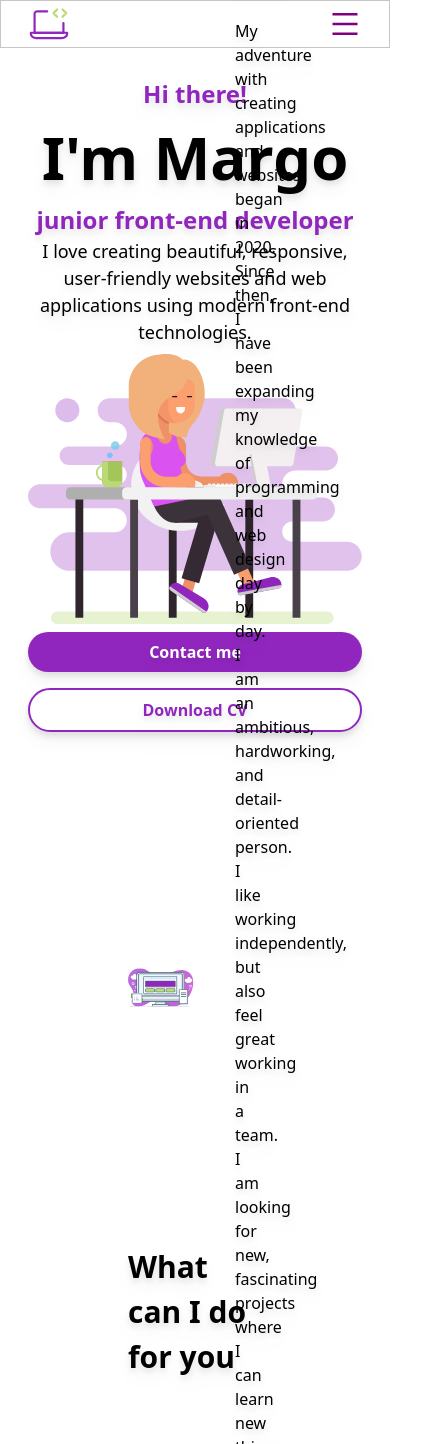
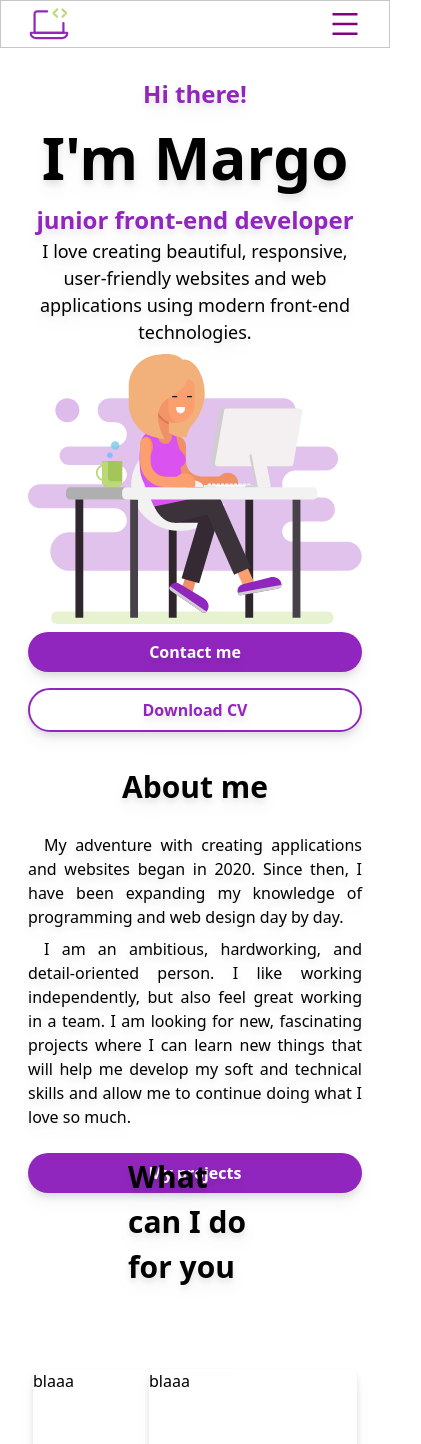
Before and after one commit to Margo1212/margo-portfolio, a Next.js app: page / in a window 390 px wide. Shown: the top 1444 px of the page, 421 px wide, since content can reach past the window. Built offline with nearby package versions, Linux system fonts and the light colour scheme.

Commit message:
responsive styles of about section

```diff
--- a/src/components/Button/Button.tsx
+++ b/src/components/Button/Button.tsx
@@ -11,14 +11,14 @@ const variantClasses: Record<ButtonVariants, string> = {
 	filled:
 		"rounded-full p-2 drop-shadow-lg bg-primary-300 text-[#fff] hover:bg-primary-100 active:bg-primary-500",
 	outline:
-		"rounded-full p-2 drop-shadow-lg border-2 bg-[#fff] border-primary-300 text-primary-300  hover:border-primary-100 hover:text-primary-100 active:border-primary-500 active:text-primary-500",
+		"rounded-full p-2 drop-shadow-lg border-2 bg-[#fff] border-primary-300 text-primary-300 hover:border-primary-100 hover:text-primary-100 active:border-primary-500 active:text-primary-500",
 }
 
 export const Button = (props: ButtonProps) => {
 	const { children, variant } = props
 	return (
 		<button
-			className={`${variantClasses[variant as keyof Record<ButtonVariants, string>]} lg:w-36`}
+			className={`${variantClasses[variant as keyof Record<ButtonVariants, string>]} lg:w-36 w-full`}
 			{...props}
 		>
 			{children}
--- a/src/styles/globals.css
+++ b/src/styles/globals.css
@@ -9,4 +9,5 @@
 html,
 body {
 	min-height: 100vh;
+	overflow-x: hidden;
 }
--- a/src/views/MainView/sections/AboutSection.tsx
+++ b/src/views/MainView/sections/AboutSection.tsx
@@ -5,15 +5,18 @@ import Link from "next/link"
 
 export const AboutSection = () => {
 	return (
-		<section id="about" className="container w-full h-[32rem] px-32 flex items-center">
-			<div className="w-1/2 flex justify-center">
+		<section
+			id="about"
+			className="w-screen py-6 px-7 h-[50vh] lg:w-screen grid lg:grid-cols-2 lg:h-[32rem] lg:px-32 space-y-2"
+		>
+			<div className="hidden lg:flex lg:justify-center">
 				<AboutImage />
 			</div>
-			<div className="w-1/2 flex-col items-center px-10">
+			<div className="w-full lg:flex  lg:flex-col items-center space-y-6 text-center lg:pl-5">
 				<Text weigth="semibold" color="primary" size="text-3xl">
 					About me
 				</Text>
-				<div className="mt-5 mb-10 pr-10">
+				<div className="lg:mt-5 lg:mb-10 text-justify indent-4 space-y-2">
 					<Text weigth="normal" color="text-dark" size="text-base">
 						My adventure with creating applications and websites began in 2020. Since then, I have been
 						expanding my knowledge of programming and web design day by day.
@@ -25,7 +28,7 @@ export const AboutSection = () => {
 						continue doing what I love so much.
 					</Text>
 				</div>
-				<Button width="sm" variant="filled">
+				<Button variant="filled">
 					<Link href="/projects">
 						<Text weigth="semibold" color="#fff" size="text-base">
 							My projects
--- a/src/views/MainView/sections/HomeSection.tsx
+++ b/src/views/MainView/sections/HomeSection.tsx
@@ -8,7 +8,7 @@ export const HomeSection = () => {
 	return (
 		<section
 			id="home"
-			className=" w-screen m-0 px-7 pt-7 space-y-2 grid grid-cols-1 lg:justify-items-stretch lg:px-32 lg:place-items-center lg:grid-cols-2 lg:grid-rows-5 lg:h-[calc(min(100vh-80px))] "
+			className=" w-screen m-0 px-7 pt-7 space-y-2 grid grid-cols-1 lg:w-screen lg:justify-items-stretch lg:px-32 lg:place-items-center lg:grid-cols-2 lg:grid-rows-5 lg:h-[calc(min(100vh-80px))] "
 		>
 			<div className="text-center md:text-start lg:space-y-3 lg:pr-44 lg:place-items-center lg:row-start-1 lg:col-start-1 lg:row-end-4 lg:col-end-2">
 				<Text weigth="semibold" color="primary-300" size="text-2xl">
```
